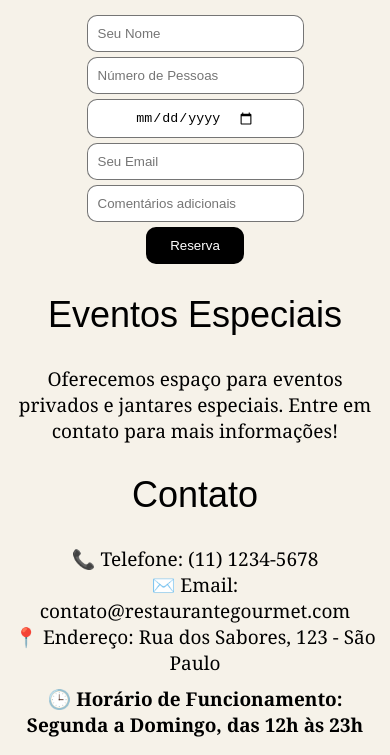
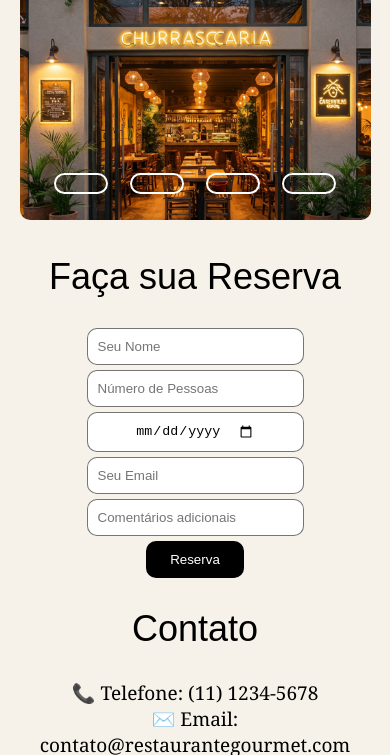
Before and after one commit to GustavoADSDev/restaurante, a plain HTML site: page index.html in a window 390 px wide. Shown: the part 529-1284 px from the top of the page. Drawn offline with Linux system fonts and the light colour scheme.

Commit message:
pg principal updande

```diff
--- a/index.html
+++ b/index.html
@@ -21,30 +21,67 @@
             <p>Bem-vindo ao <strong>Restaurante Gourmet</strong>, onde cada prato é uma experiência única. Nossa missão é oferecer uma experiência gastronômica inesquecível, combinando ingredientes frescos e técnicas culinárias refinadas.</p>
         </section>
 
-        <section id="menu">
+
+        <div class="content">
+            <div class="slides">
+
+              <!-- Botões dos slides -->
+              <input type="radio" name="slide" id="slide1" checked>
+              <input type="radio" name="slide" id="slide2">
+              <input type="radio" name="slide" id="slide3">
+              <input type="radio" name="slide" id="slide4">
+
+              <!-- Imagens dos slides -->
+              <div class="slide s1">
+                <img src="img-restaurante/1.jpeg" alt="imagem 1" loading="lazy">
+              </div>
+
+              <div class="slide">
+                <img src="img-restaurante/2.jpeg" alt="imagem 2" loading="lazy">
+              </div>
+
+              <div class="slide">
+                <img src="img-restaurante/3.jpeg" alt="imagem 3" loading="lazy">
+              </div>
+
+              <div class="slide">
+                <img src="img-restaurante/4.jpeg" alt="imagem 4" loading="lazy">
+              </div>
+
+              <!-- Navegação dos slides -->
+              <div class="navigation">
+                <label class="bar" for="slide1"></label>
+                <label class="bar" for="slide2"></label>
+                <label class="bar" for="slide3"></label>
+                <label class="bar" for="slide4"></label>
+              </div>
+            </div>
+          </div>
+
+
+
+
+
 
 
         <section id="reserva">
             <h1>Faça sua Reserva</h1>
 
-
          <form>
-             <input type="text" placeholder="Seu Nome" required>
-             <input type="number" placeholder="Número de Pessoas" required>
-             <input type="date" required>
+            <input type="text" placeholder="Seu Nome" required>
+            <input type="number" placeholder="Número de Pessoas" required>
+            <input type="date" required>
             <input type="email" placeholder="Seu Email" required>
             <input type="text" placeholder="Comentários adicionais">
-            <button type="submit" class="botao-reservar" id="bnt-reservar" onclick="clicar(event)">Reserva</button>
-            <p id="mensagem-reserva"></p>
+            <input type="button" value="Reserva" class="botao-reservar">
          </form>
-
 
         </section>
 
-        <section id="eventos">
-            <h1>Eventos Especiais</h1>
-            <p>Oferecemos espaço para eventos privados e jantares especiais. Entre em contato para mais informações!</p>
-        </section>
+
+
+           <!-- Botões dos slides -->
+
 
         <section id="contato">
             <h1>Contato</h1>
@@ -80,4 +117,4 @@
 
 
 </body>
-</html>
+</html>  nao ta aparecmo os slide
--- a/style.css
+++ b/style.css
@@ -57,6 +57,86 @@ input, .botao-reservar{
     width: 25%;
 
 }
+
+
+
+/* Container do slide */
+.content {
+    height: 700px;
+    width: 100%;
+    max-width: 935px;
+    border-radius: 10px;
+    overflow: hidden;
+    margin: 50px auto;
+    position: relative;
+    overflow-x: hidden;
+  }
+
+  /* Navegação dos slides (bolinhas/barras) */
+  .navigation {
+    position: absolute;
+    bottom: 40px;
+    left: 50%;
+    transform: translateX(-50%);
+    display: flex;
+    gap: 10px;
+  }
+
+  /* Estilo da barra de navegação */
+  .bar {
+    width: 80px;
+    height: 17px;
+    border: 2px solid #fff;
+    margin: 6px;
+    border-radius: 20px;
+    cursor: pointer;
+    transition: .6s;
+  }
+
+  .bar:hover {
+    background-color: #fff;
+  }
+
+  input[type="radio"] {
+    display: none;
+ }
+
+  /* Container geral dos slides */
+  .slides {
+    display: flex;
+    width: 500%;
+    height: 100%;
+  }
+
+  /* Slide individual */
+  .slide {
+    width: 20%;
+    transition: .16s;
+  }
+
+  .slide img {
+    width: 100%;
+    height: 100%;
+    object-fit: cover;
+  }
+
+  /* Posicionamento dos slides com radio button */
+  #slide1:checked ~ .s1 {
+    margin-left: 0;
+  }
+
+  #slide2:checked ~ .s1 {
+    margin-left: -20%;
+  }
+
+  #slide3:checked ~ .s1 {
+    margin-left: -40%;
+  }
+
+  #slide4:checked ~ .s1 {
+    margin-left: -60%;
+  }
+
 
 /*menu abaixo*/
 
@@ -126,3 +206,48 @@ input, .botao-reservar{
 footer{
     margin: 20px;
 }
+
+
+  /* slide Responsividade para telas menores */
+  @media (max-width: 768px) {
+    .content {
+     height: auto;
+      width: 90%;
+      top: 4px;
+      bottom: 80px;
+      aspect-ratio: 4 / 3;
+      margin: 40px auto;
+
+    }
+
+    .bar {
+      width: 50px;
+    }
+
+    #slide1:checked ~ .s1 {
+      margin-left: 0;
+    }
+
+    #slide2:checked ~ .s1 {
+      margin-left: -20%;
+    }
+
+    #slide3:checked ~ .s1 {
+      margin-left: -40%;
+    }
+
+    #slide4:checked ~ .s1 {
+      margin-left: -60%;
+    }
+
+    .navigation {
+      position: absolute;
+      bottom: 20px;
+      left: 50%;
+      transform: translateX(-50%);
+      display: flex;
+      gap: 10px;
+      z-index: 10;
+    }
+
+  }
```
Also changed, not shown: foto buffer/inio.jpeg (deleted), img-restaurante/1.jpeg (added), img-restaurante/2.jpeg (added), img-restaurante/3.jpeg (added), img-restaurante/4.jpeg (added).
